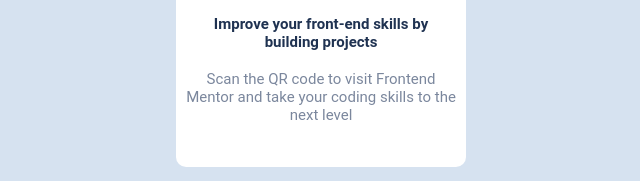
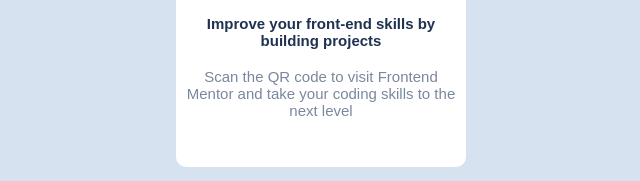
Before and after one commit to xjyscx/QR-code-component-challenge, a plain HTML site: page index.html in a window 1280 px wide. Shown: the part 443-624 px from the top of the page, 336-976 px from the left. Drawn offline with Linux system fonts and the light colour scheme.

Commit message:
Update style.css

```diff
--- a/style.css
+++ b/style.css
@@ -1,7 +1,7 @@
 
     .attribution { font-size: 11px; text-align: center; }
     .attribution a { color: hsl(228, 45%, 44%); }
-    @import url('https://fonts.googleapis.com/css2?family=Roboto&display=swap');
+    @import url('https://fonts.googleapis.com/css2?family=Outfit:wght@400;700&display=swap');
 
     body{
       background-color: hsl(212, 45%, 89%);
@@ -32,12 +32,12 @@
       color: hsl(218, 44%, 22%);
       padding: 0.25em;
       text-align: center;
-      font-family: 'Roboto', sans-serif;
+      font-family: 'Outfit', sans-serif;
     }
     p{
       font-size: 15px;
       color: hsl(220, 15%, 55%);
       font-weight: 400;
       text-align: center;
-      font-family: 'Roboto', sans-serif;
+      font-family: 'Outfit', sans-serif;
     }
```
